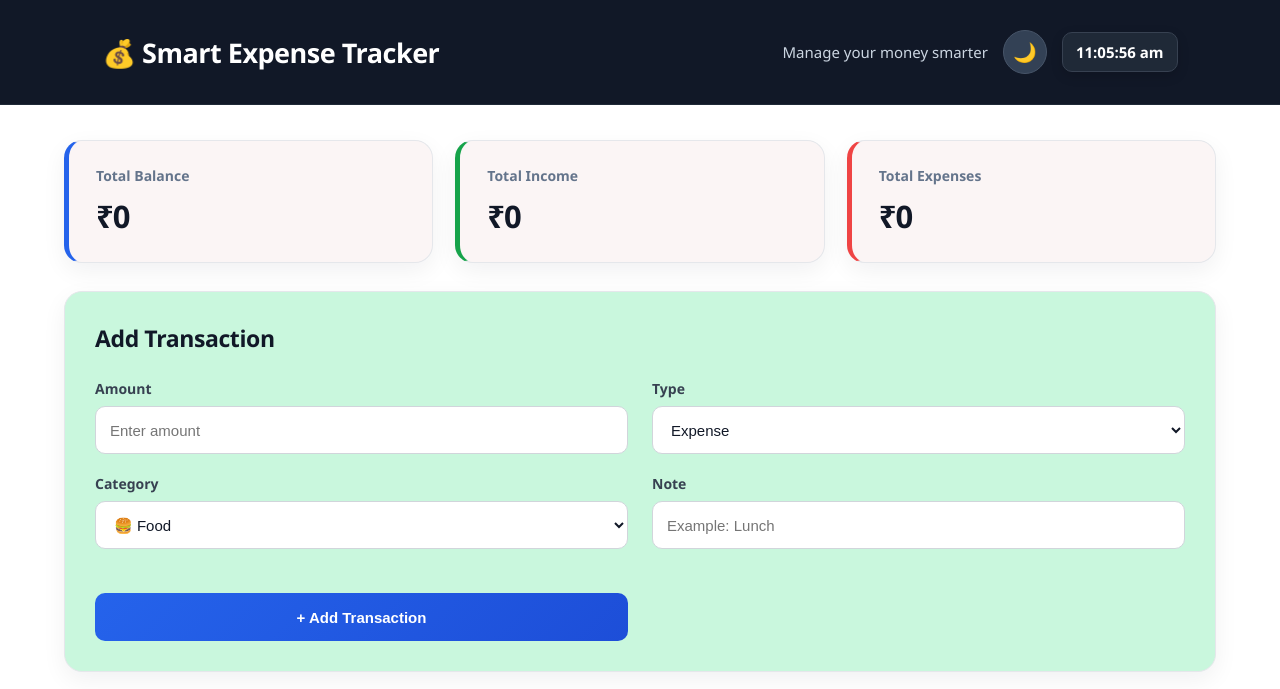
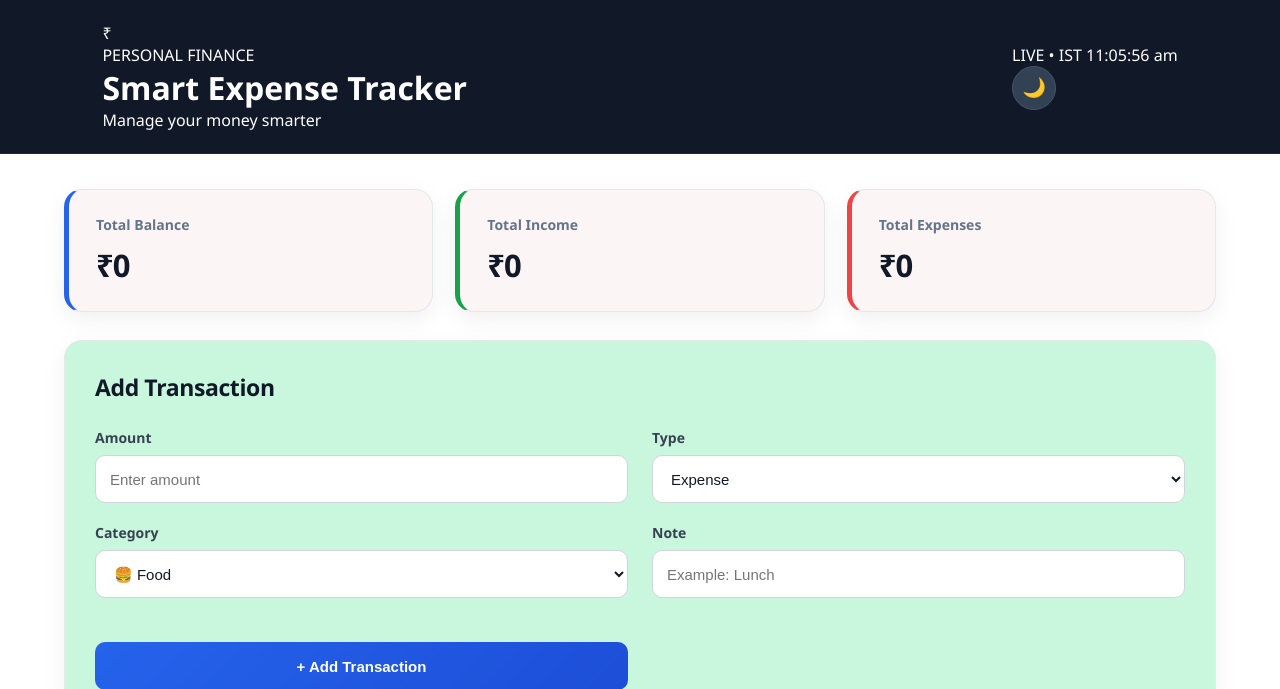
Before and after one commit to aryankumarsingh26/smart-expense-tracker, a Flask app: page / in a window 1280 px wide. Shown: the top 689 px of the page. Run offline with Flask 3, Linux system fonts and the light colour scheme.

Commit message:
Update index.html

```diff
--- a/templates/index.html
+++ b/templates/index.html
@@ -15,22 +15,58 @@
 
     <!-- HEADER -->
 
-    <header>
+    <header class="main-header">
 
-        <div class="logo">
-            💰 Smart Expense Tracker
+        <div class="header-brand">
+
+            <div class="brand-icon">
+                <span>₹</span>
+            </div>
+
+            <div class="brand-text">
+
+                <div class="brand-mini">
+                    PERSONAL FINANCE
+                </div>
+
+                <h1>
+                    Smart Expense
+                    <span>Tracker</span>
+                </h1>
+
+                <p>
+                    Manage your money smarter
+                </p>
+
+            </div>
+
         </div>
 
-        <div class="header-right">
 
-            <p>Manage your money smarter</p>
+        <div class="header-actions">
 
-            <button id="themeToggle" class="theme-btn">
+            <div class="live-clock">
+
+                <div class="live-indicator"></div>
+
+                <div class="clock-info">
+
+                    <span class="clock-label">
+                        LIVE • IST
+                    </span>
+
+                    <span id="currentTime">
+                        00:00:00
+                    </span>
+
+                </div>
+
+            </div>
+
+
+            <button id="themeToggle" class="theme-btn" type="button" title="Toggle theme">
                 🌙
             </button>
-            <div class="clock">
-                <span id="currentTime">00:00:00</span>
-            </div>
 
         </div>
 
```
